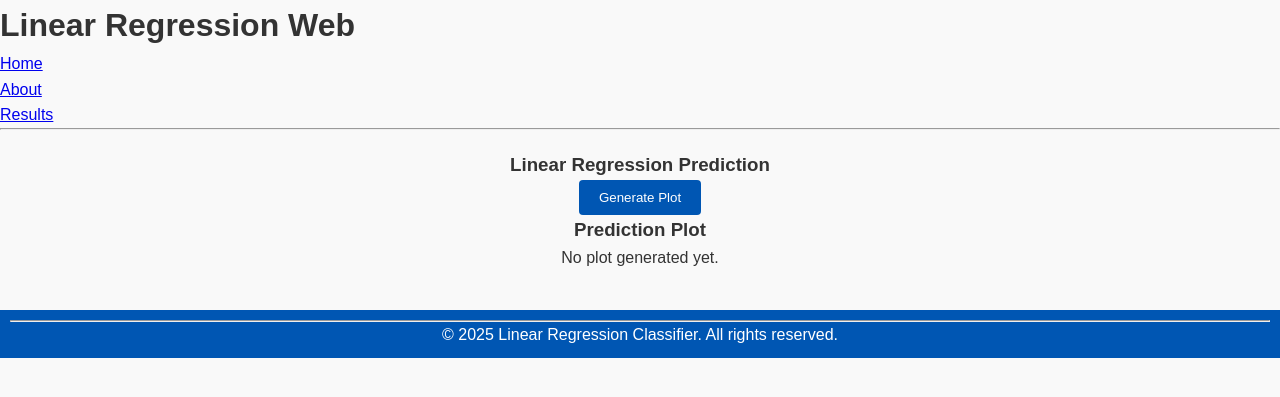
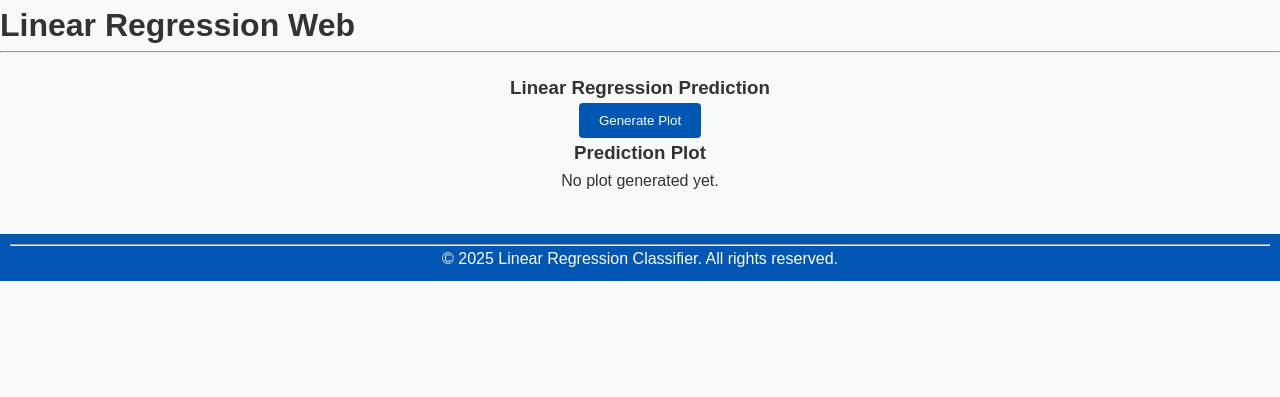
Before and after one commit to Niloy077/Linear_Regression_Web, a Flask app: page / in a window 1280 px wide. Shown: the top 397 px of the page. Run offline with Flask 3, Linux system fonts and the light colour scheme.

Commit message:
removed uls in html

```diff
--- a/templates/index.html
+++ b/templates/index.html
@@ -13,13 +13,7 @@
         <div class="navbar">
             <div class="logo">
                 <h1>Linear Regression Web</h1>
-            </div>
-            <ul class="nav-links">
-                <li><a href="#">Home</a></li>
-                <li><a href="#">About</a></li>
-                <li><a href="#">Results</a></li>
-            </ul>
-        </div>
+
         <hr class="divider">
     </header>
 
```
